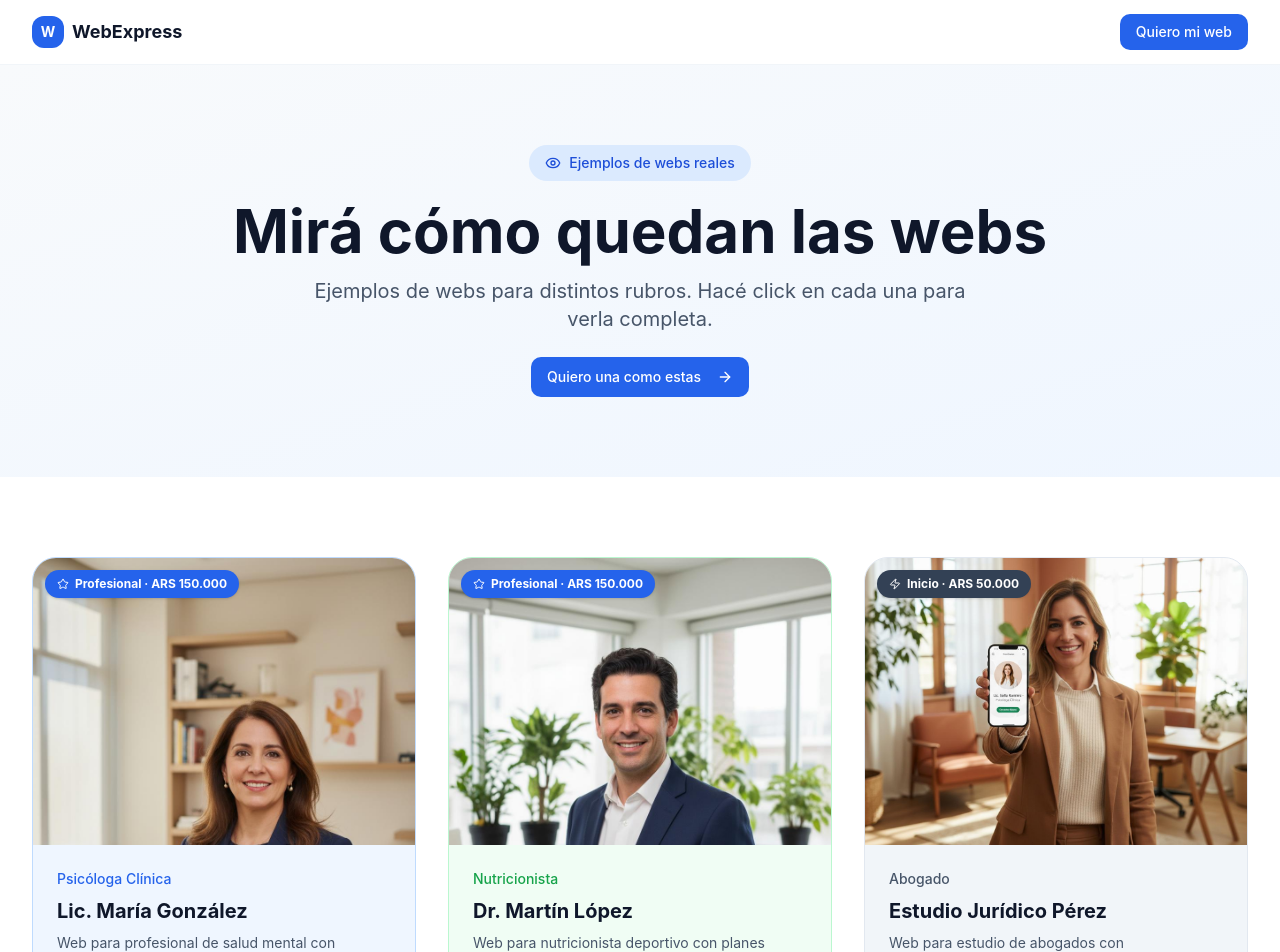
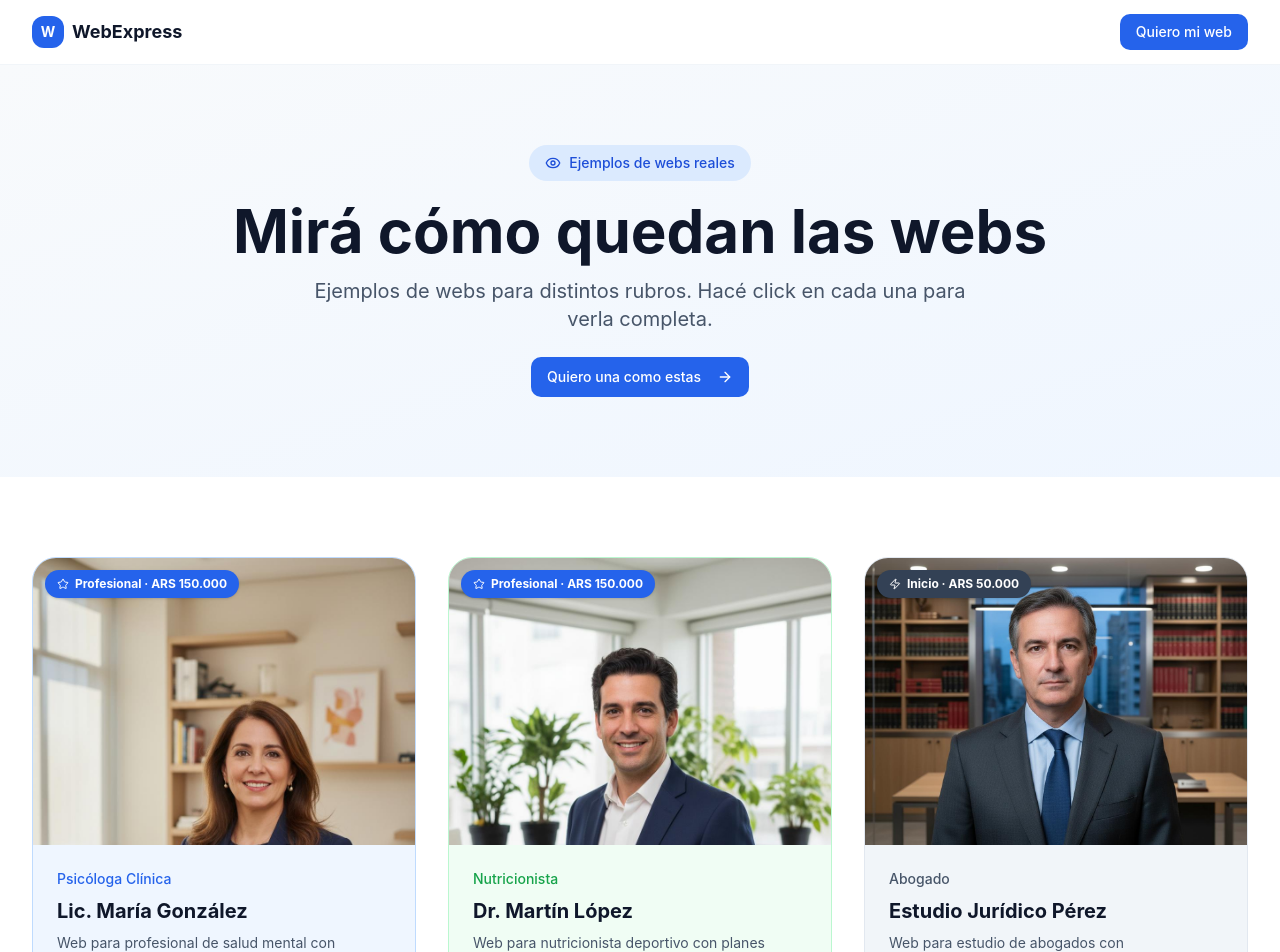
Before and after one commit to resourceldg/landing-web-argentina, a React (Vite) app: page /#/ejemplos in a window 1280 px wide. Shown: the top 952 px of the page. Built offline with nearby package versions, Linux system fonts and the light colour scheme.

Commit message:
fix(ejemplos): agrega imagen del abogado
Co-Authored-By: Claude Sonnet 4.6 <noreply@anthropic.com>

```diff
--- a/src/ejemplos/EjemplosPage.tsx
+++ b/src/ejemplos/EjemplosPage.tsx
@@ -43,7 +43,7 @@ const ejemplos: Ejemplo[] = [
     descripcion: 'Web para estudio de abogados con especialidades y áreas de práctica.',
     color: 'slate',
     route: '/ejemplo/abogado',
-    imagen: '/profesional-web.jpg',
+    imagen: '/ejemplo-abogado.jpg',
     caracteristicas: ['Especialidades', 'Equipo', 'Casos', 'Contacto'],
     plan: 'Inicio',
     precio: 'ARS 50.000'
```
Also changed, not shown: public/ejemplo-abogado.jpg (added).
